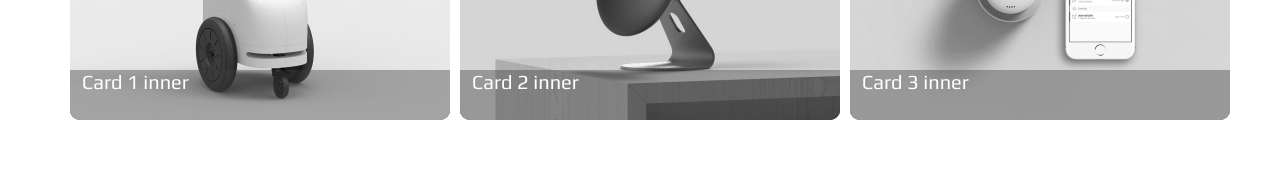
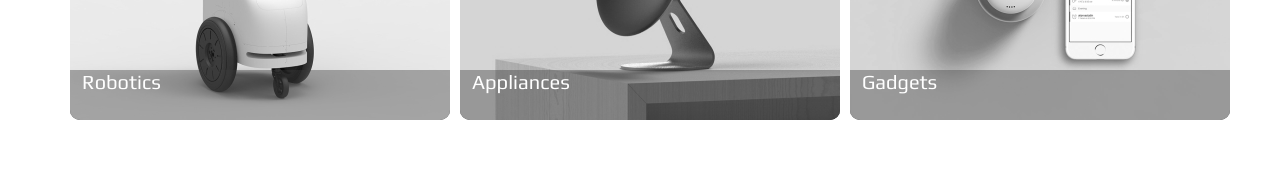
Before and after one commit to Olbertism/ecommerce-store, a Next.js app: page / in a window 1280 px wide. Shown: the part 624-794 px from the top of the page. Built offline with nearby package versions, Linux system fonts and the light colour scheme; a web font is replaced by a local one.

Commit message:
Add font face declarations

```diff
--- a/pages/_app.js
+++ b/pages/_app.js
@@ -33,6 +33,13 @@ export default function ECommerce({ Component, pageProps }) {
       <Global
         styles={css`
           @import url('https://fonts.googleapis.com/css2?family=Baloo+Da+2:wght@400;500;600&amp;family=Orbitron:wght@500;600;700&amp;family=Play:wght@400;700&amp;family=Poller+One&amp;display=swap');
+
+          @font-face {
+            font-family: 'Play';
+            src: url('/fonts/Play-Regular.ttf');
+            font-weight: normal;
+            font-style: sans-serif;
+          }
 
           html,
           body {
--- a/pages/index.js
+++ b/pages/index.js
@@ -59,6 +59,7 @@ const featuredImgWrapperStyles = css`
   }
 
   img:hover {
+    z-index: 0;
     transition: transform 2s;
     transform: scale(1.15);
   }
@@ -146,7 +147,7 @@ export default function Home() {
                       objectFit="contain"
                     />
 
-                    <div css={featuredImgTextStyles}>Card 1 inner</div>
+                    <div css={featuredImgTextStyles}>Robotics</div>
                   </div>
                 </Link>
                 <Link href="/products">
@@ -157,7 +158,7 @@ export default function Home() {
                       layout="fill"
                       objectFit="contain"
                     />
-                    <div css={featuredImgTextStyles}>Card 2 inner</div>
+                    <div css={featuredImgTextStyles}>Appliances</div>
                   </div>
                 </Link>
                 <Link href="/products">
@@ -168,7 +169,7 @@ export default function Home() {
                       layout="fill"
                       objectFit="contain"
                     />
-                    <div css={featuredImgTextStyles}>Card 3 inner</div>
+                    <div css={featuredImgTextStyles}>Gadgets</div>
                   </div>
                 </Link>
               </div>
```
Also changed, not shown: public/fonts/Play-Bold.ttf (added), public/fonts/Play-Regular.ttf (added).
